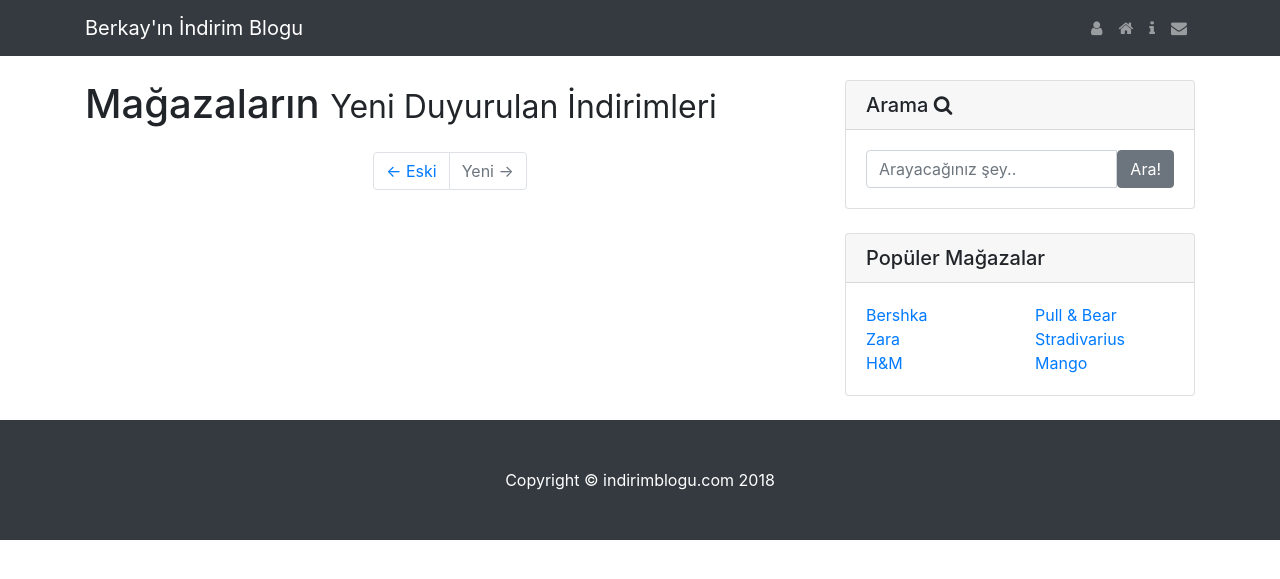
After one commit to berkaykrc/my-first-blog, a Django app: page /zara/ in a window 1280 px wide. The commit adds this page. Shown: the top 579 px of the page. Run offline with Django 3.2, Linux system fonts and the light colour scheme; data that the repository does not hold is empty; some libraries are stand-ins or nearby versions.

Commit message:
-added publish and delete buttons in draft list -aded categories html pages bershka and zara -

```diff
--- a/blog/templates/blog/base.html
+++ b/blog/templates/blog/base.html
@@ -99,10 +99,10 @@
                             <div class="col-lg-6">
                                 <ul class="list-unstyled mb-0">
                                     <li>
-                                        <a href="#">Berskha</a>
+                                        <a href="{% url 'bershka' %}">Bershka</a>
                                     </li>
                                     <li>
-                                        <a href="{{zara}}">Zara</a>
+                                        <a href="{% url 'zara' %}">Zara</a>
                                     </li>
                                     <li>
                                         <a href="#">H&M</a>
--- a/blog/templates/blog/post_draft_list.html
+++ b/blog/templates/blog/post_draft_list.html
@@ -1,10 +1,10 @@
 {% extends 'blog/base.html' %}
 
 {% block content %}
-    {% for gonderi in gonderiler %}
+    {% for gonderi in posts %}
     <div class="card mb-4">
-            <p>olusturuldu: {{ post.olusturma_tarihi|date:'d-m-Y' }}</p>
-            <h1><a href="{% url 'post_detail' pk=post.pk %}">{{ gonderi.baslik }}</a></h1>
+            <p>olusturuldu: {{ gonderi.olusturma_tarihi}}</p>
+            <h1><a href="{% url 'post_detail' pk=gonderi.pk %}">{{ gonderi.baslik }}</a></h1>
             <p>{{ gonderi.yazi|truncatechars:200 }}</p>
 </div>
     {% endfor %}
--- /dev/null
+++ b/blog/templates/blog/zara.html
@@ -0,0 +1,25 @@
+{% extends 'blog/base.html' %} {% block content %}
+<!-- Blog Post -->
+{% for gonderi in zara_items %}
+<div class="card mb-4">
+    <img class="card-img-top" src="https://upload.wikimedia.org/wikipedia/commons/thumb/f/fd/Zara_Logo.svg/1200px-Zara_Logo.svg.png" alt="Card image cap">
+    <div class="card-body">
+        <h2 class="card-title">{{gonderi.baslik}}</a></h2>
+        <p class="card-text">{{gonderi.yazi|linebreaksbr|truncatechars:200}}</p>
+        <a href="{% url 'post_detail' pk=gonderi.pk %}" class="btn btn-primary">Devamını için &rarr;</a>
+    </div>
+    <div class="card-footer text-muted">
+        <span class="fa fa-clock-o"></span> {{gonderi.olusturma_tarihi}} tarihinde
+        <a href="#">{{gonderi.yazari}}</a> tarafından yayınlandı.
+    </div>
+</div>
+
+{%endfor%}<!-- Pagination -->
+<ul class="pagination justify-content-center mb-4">
+    <li class="page-item">
+        <a class="page-link" href="#">&larr; Eski</a>
+    </li>
+    <li class="page-item disabled">
+        <a class="page-link" href="#">Yeni  &rarr;</a>
+    </li>
+</ul> {% endblock %}
--- a/blog/urls.py
+++ b/blog/urls.py
@@ -6,6 +6,12 @@
     re_path(r'^post/(?P<pk>\d+)/$', views.post_detail, name='post_detail'),
     re_path(r'^post/new/$', views.post_new, name='post_new'),
     re_path(r'^post/(?P<pk>\d+)/edit/$', views.post_edit, name='post_edit'),
-    re_path(r'^drafts/$',views.post_draft_list, name='post_draft_list'),
+    re_path(r'^drafts/$', views.post_draft_list, name='post_draft_list'),
+    re_path(r'^zara/$', views.zara, name='zara'),
+    re_path(r'^bershka$', views.bershka, name='bershka'),
+    re_path(r'^post/(?P<pk>\d+)/publish/$', views.post_publish, name='post_publish'),
+    re_path(r'^post/(?P<pk>\d+)/remove/$', views.post_remove, name='post_remove'),
+
+
 
 ]
--- a/blog/views.py
+++ b/blog/views.py
@@ -1,6 +1,7 @@
 from django.contrib.auth.decorators import login_required
 from django.shortcuts import render, get_object_or_404, redirect
 from .models import Gonderi
+from django.db.models import Q
 from django.utils import timezone
 from .forms import PostForm
 
@@ -15,6 +16,7 @@
     post = get_object_or_404(Gonderi, pk=pk)
     return render(request, 'blog/post_detail.html', {'gonderi': post})
 
+
 @login_required
 def post_new(request):
     if request.method == "POST":
@@ -27,6 +29,7 @@
     else:
         form = PostForm()
     return render(request, 'blog/post_edit.html', {'form': form})
+
 
 @login_required
 def post_edit(request, pk):
@@ -41,10 +44,36 @@
     else:
         form = PostForm(instance=post)
     return render(request, 'blog/post_edit.html', {'form': form})
+
+
 @login_required
 def post_draft_list(request):
-    posts = Gonderi.objects.filter(olusturma_tarihi__isnull=True).order_by('olusturma_tarihi')
+    posts = Gonderi.objects.filter(olusturma_tarihi__isnull=True).\
+        order_by('olusturma_tarihi')
     return render(request, 'blog/post_draft_list.html', {'posts': posts})
-#def zara(request):
-    #gonderiler=Gonderi.objects.filter(baslik).get(gonderi_baslik__startwith='Zara')
-    #return render(request, 'blog/post_list.html', {'gonderiler' : gonderiler})
+
+
+def post_publish(request, pk):
+    post = get_object_or_404(Gonderi, pk=pk)
+    post.yayinla()
+    return redirect('post_detail', pk=pk)
+
+
+def post_remove(request, pk):
+    post = get_object_or_404(Gonderi, pk=pk)
+    post.delete()
+    return redirect('post_list')
+
+
+def zara(request):
+    zara_items = Gonderi.objects.filter(olusturma_tarihi__lte=timezone.now()).order_by('-olusturma_tarihi')\
+        .filter(Q(baslik__contains='Zara') | Q(baslik__contains='zara'))
+    zara_image = "https://upload.wikimedia.org/wikipedia/commons/thumb/f/fd/Zara_Logo.svg/1200px-Zara_Logo.svg.png"
+    return render(request, 'blog/zara.html', {'zara_items': zara_items})
+
+
+def bershka(request):
+    bershka_items = Gonderi.objects.filter(olusturma_tarihi__lte=timezone.now()).order_by('-olusturma_tarihi')\
+        .filter(Q(baslik__contains='Bershka') | Q(baslik__contains='bershka'))
+    bershka_image = "http://logo-logos.com/wp-content/uploads/2016/10/Bershka_logo.png"
+    return render(request, 'blog/bershka.html', {'bershka_items': bershka_items})
```
Also changed, not shown: blog/templates/blog/bershka.html (added, +25 -0 lines), blog/templates/blog/post_detail.html (+11 -7 lines).
